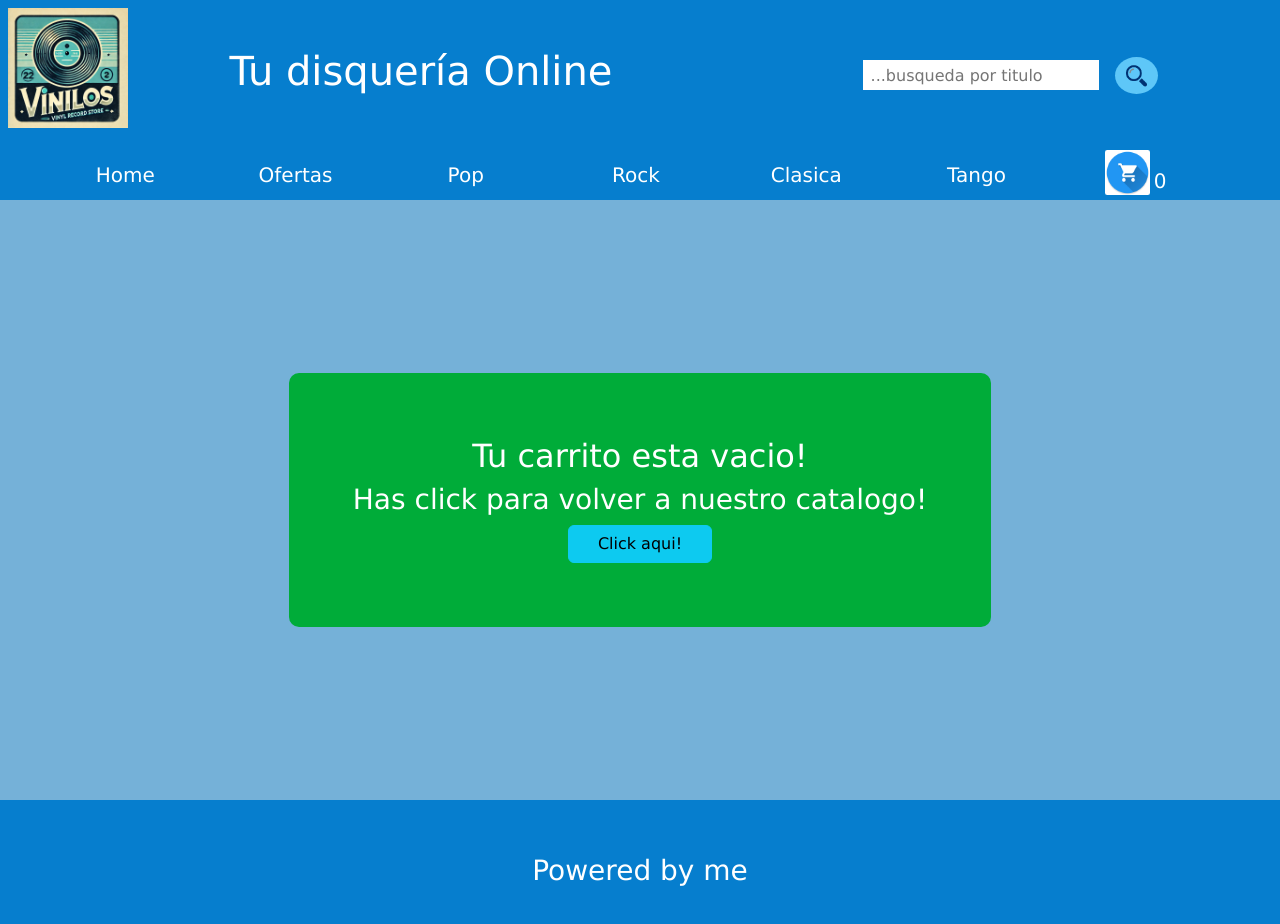
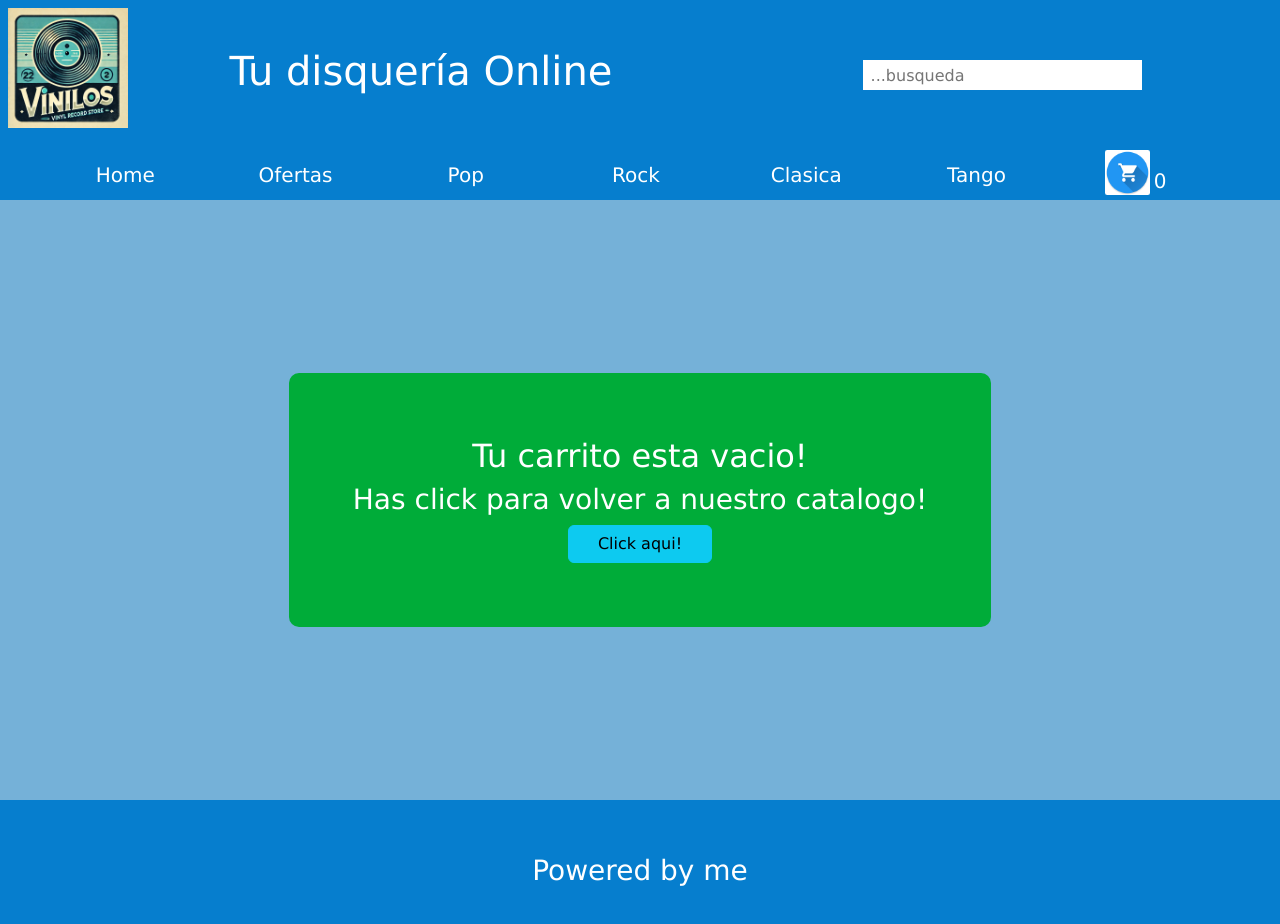
Before and after one commit to Omarit82/vinilos, a React (Vite) app: page /cart in a window 1280 px wide. Shown: the top 924 px of the page. Built offline with nearby package versions, Linux system fonts and the light colour scheme.

Commit message:
EntregaFinal+Roselli // SearchBar

```diff
--- a/src/components/Cart/Cart.jsx
+++ b/src/components/Cart/Cart.jsx
@@ -15,9 +15,11 @@ export const Cart = () => {
     return (
         empty ? <Empty /> :
         <main className="flex-column">
-            <h2 className="mb-0 text-center p-5">Detalle de la compra</h2>
-            <h3>Precio total de la compra: </h3>
-            <h3>${precioTotal()}</h3>
+            <div className="cardOut">
+                <h2 className="mb-0 text-center p-5">Detalle de la compra</h2>
+                <h3>Precio total de la compra: </h3>
+                <h3>${precioTotal()}</h3>
+            </div>
             <section>
                 {
                     carrito.map((prod,id) => (
--- a/src/components/Header/Header.jsx
+++ b/src/components/Header/Header.jsx
@@ -10,8 +10,8 @@ export const Header = ({titulo}) => {
     const { handleSearch } = useContext(SearchContext);
 
     const handleSubmit = (e) =>{
-        e.preventDefault();
-        handleSearch(e.target[0].value)
+        /*e.preventDefault();*/
+        handleSearch(e);
     }
 
     return(
@@ -21,9 +21,9 @@ export const Header = ({titulo}) => {
             </Link>
             <div className='d-flex flex-column flex-md-row justify-content-around align-items-center w-100'>
                 <h1 className="text-center ms-3 me-3 titulo">{ titulo }</h1>
-                <form onSubmit={handleSubmit} className='busqueda d-flex m-1 m-md-2 align-items-center'>
-                    <input type="text" name="busqueda" placeholder=' ...busqueda por titulo' className='w-md-75 w-100 me-3 busquedaInput' />
-                    <button type="submit"  className='botonesHeader'><img src={ SearchImg } alt="Busqueda" className="headerImg" /></button>
+                <form  className='busqueda d-flex m-1 m-md-2 align-items-center'>
+                    <input onChange={(e)=>{handleSubmit(e.target.value)}} type="text" name="busqueda" placeholder=' ...busqueda' className='w-md-75 w-100 me-3 busquedaInput' />
+                   {/* <button type="submit"  className='botonesHeader'><img src={ SearchImg } alt="Busqueda" className="headerImg" /></button>*/}
                 </form>
             </div>
         </header>
--- a/src/components/ItemListContainer/ItemListContainer.jsx
+++ b/src/components/ItemListContainer/ItemListContainer.jsx
@@ -13,13 +13,21 @@ import { SearchContext } from "../../context/SearchContext";
 export const ItemListContainer = () => {
     const { categoryId } = useParams();
     const [products, setProducts] = useState([]);
+    const [productosFiltrados, setProductosFiltrados] = useState([]);
     const [loading, setLoading] = useState(true);
     const [error, setError] = useState(false);
     const { search } = useContext(SearchContext);
 
+    useEffect(()=>{
+        //console.log("Se busco: "+search);
+        //console.log(products);
+        /** busqueda por autor */
+        const res = products.filter((item) => ((item.titulo.toLowerCase()).includes(search.toLowerCase())||(item.autor.toLowerCase().includes(search.toLowerCase()))));
+        setProductosFiltrados(res);
+    },[search])
+
 
     useEffect(()=>{
-        console.log("Se busco: "+search); /** */
         const info = collection(db,"discos")
         let discos;
         if(categoryId === "Ofertas"){
@@ -40,13 +48,15 @@ export const ItemListContainer = () => {
             setError(true);
             console.error(error);
         })
-    },[categoryId, search])
+    },[categoryId])
 
 
     return(
         error ? <Error />: loading ? <Loader /> :
         <main>
-            {(products.length>0)?<ItemList items={products } /> : <EmptyCategory />}
+            {
+            (search !=='') ? <ItemList items={productosFiltrados } />:
+            (products.length>0)?<ItemList items={products } /> : <EmptyCategory />}
         </main>
     )
 }
--- a/src/context/SearchContext.jsx
+++ b/src/context/SearchContext.jsx
@@ -1,6 +1,4 @@
 import { createContext, useState } from "react";
-
-
 
 export const SearchContext = createContext();
 
```
Also changed, not shown: src/components/Cart/style.css (line endings or trailing spaces).
